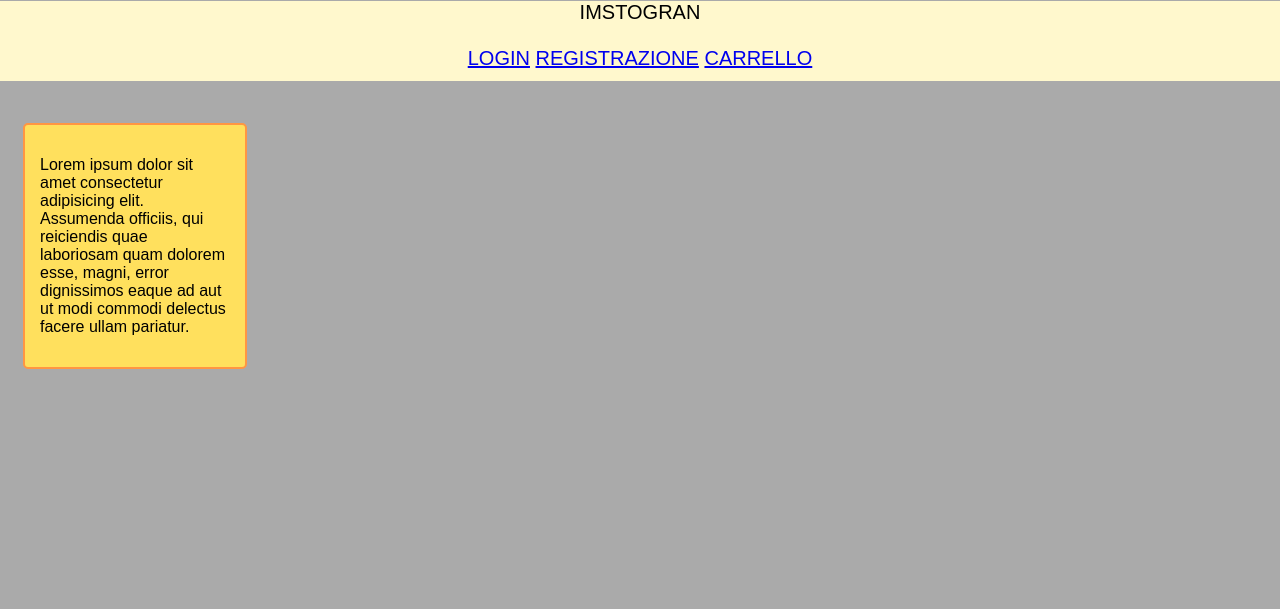
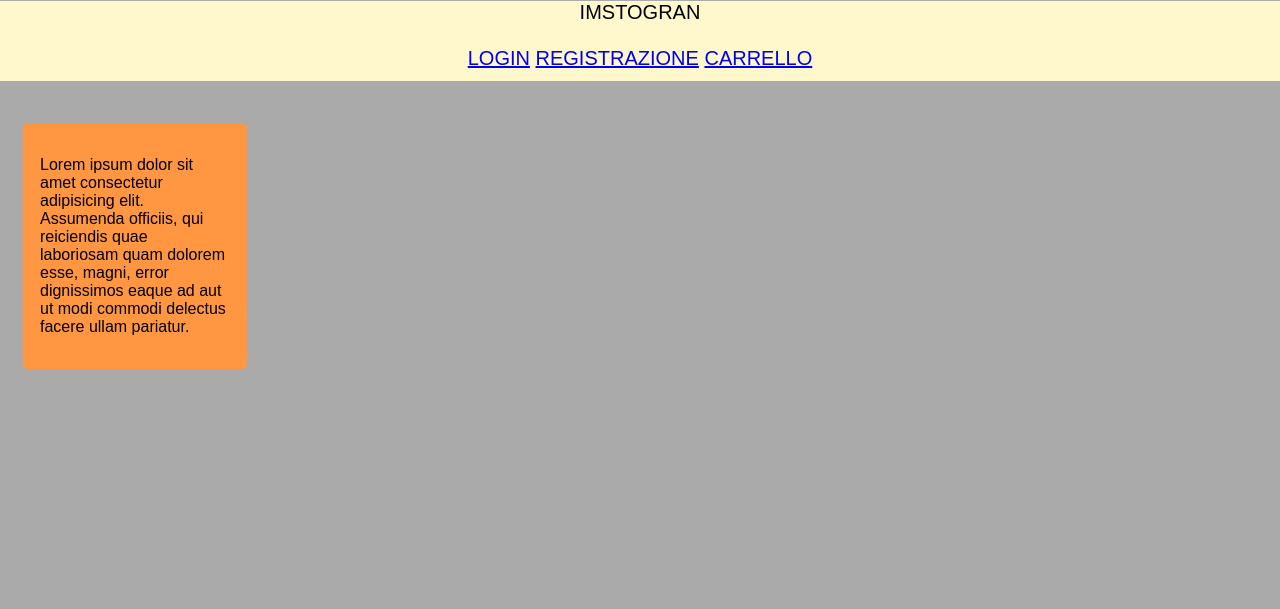
Before and after one commit to galliFrancesco/sitoECommerceGamma, a PHP site: page / in a window 1280 px wide. Shown: the top 609 px of the page. Run offline with PHP 8.4, Linux system fonts and the light colour scheme; data that the repository does not hold is empty.

Commit message:
Aggiunta "MOU"

```diff
--- a/style.css
+++ b/style.css
@@ -16,7 +16,7 @@ h1 {
 }
 
 .container {
-    background-color: #FFE05D;
+    background-color: #FF9642;
     border: 2px solid #FF9642;
     padding-left: 15px;
     padding-right: 15px;
```
Also changed, not shown: uploads/Legosi.jpg (deleted), uploads/mou.png (added).
